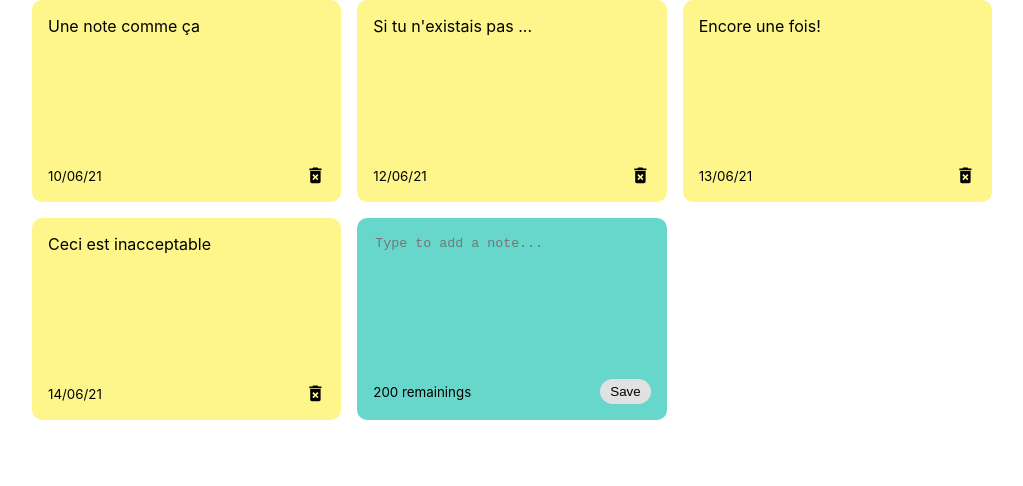
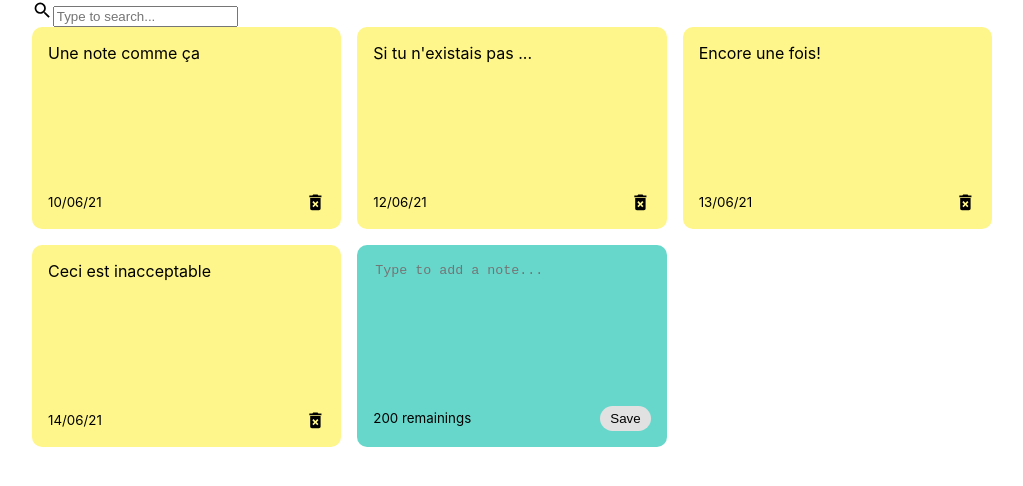
Before and after one commit to Sma-source/react-note, a React (Create React App) app: page / in a window 1280 px wide. Shown: the top 486 px of the page, without its empty margins (128-1151 px from the left). Built offline with nearby package versions, Linux system fonts and the light colour scheme.

Commit message:
import Search component

```diff
--- a/src/App.js
+++ b/src/App.js
@@ -1,6 +1,7 @@
 import { useState } from "react";
 import { nanoid } from "nanoid";
 import NoteList from "./components/NoteList";
+import Search from "./components/Search";
 
 function App() {
   const [notes, setNotes] = useState([
@@ -44,6 +45,7 @@ function App() {
   };
   return (
     <div className="container">
+      <Search />
       <NoteList
         notes={notes}
         handleAddNote={addNote}
```
